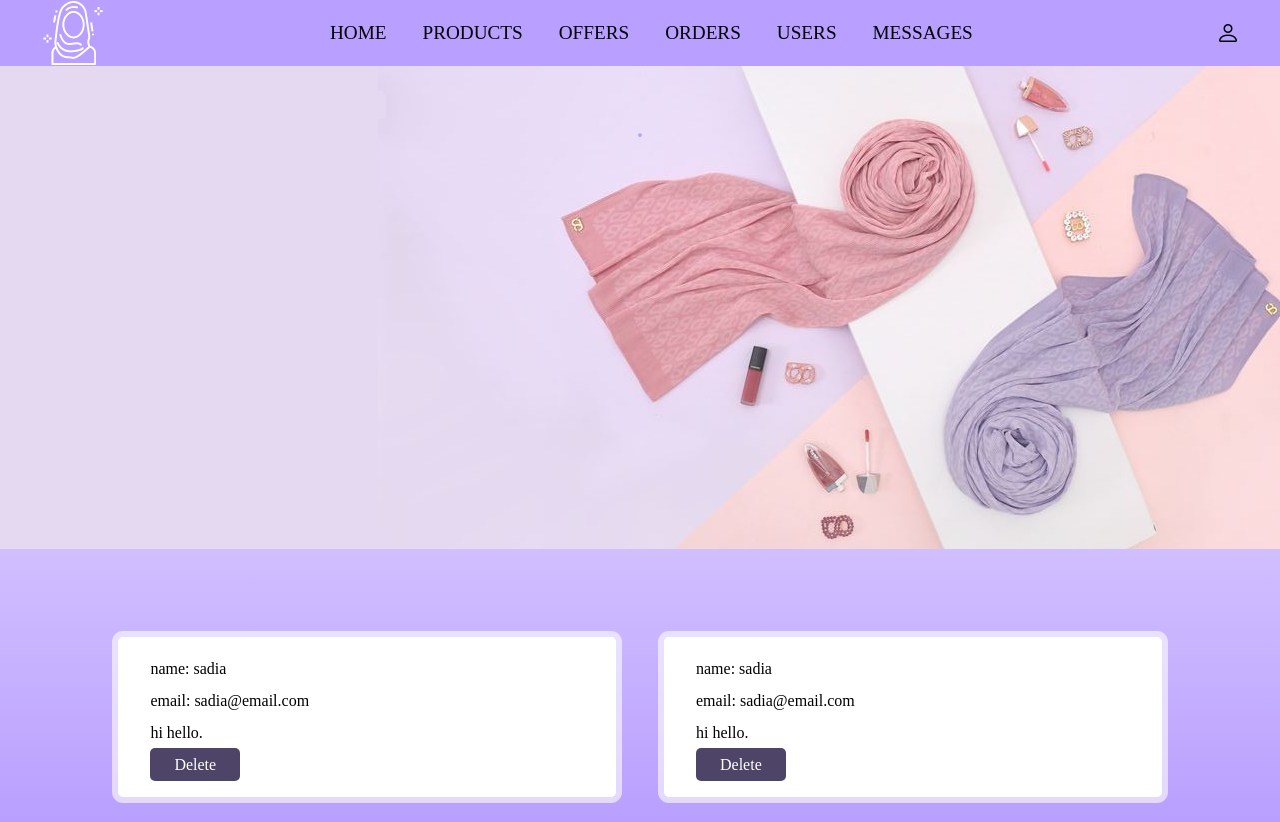
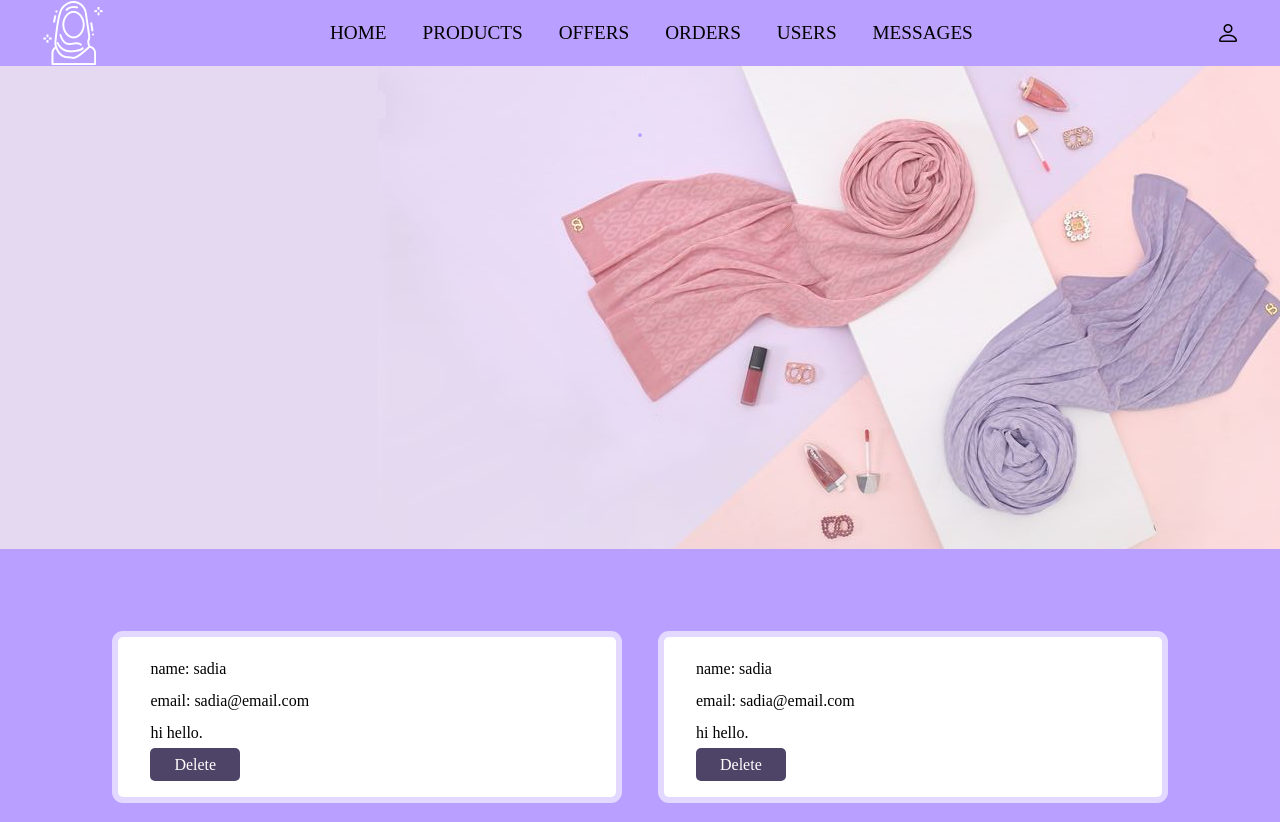
Before and after one commit to sadiaaa13/Aura-OnlineHijabStore, a PHP site: page /admin_message.php in a window 1280 px wide. Run offline with PHP 8.4, Linux system fonts and the light colour scheme; a user stored in the database is signed in; data comes from the database, SQL or seed files in the repository; some libraries are stand-ins or nearby versions.

Commit message:
css e background change

```diff
--- a/aura.css
+++ b/aura.css
@@ -6,9 +6,9 @@
 
 :root {
     --box-shadow: 0px 0px 0px 6px rgb(255 255 255/60%);
-
-    background:linear-gradient(to top, #b99fff, #ffffff);
-}
+    background: #b99fff;
+    /*background:linear-gradient(to top, #b99fff, #ffffff);
+*/}
 
 
 a {
```
